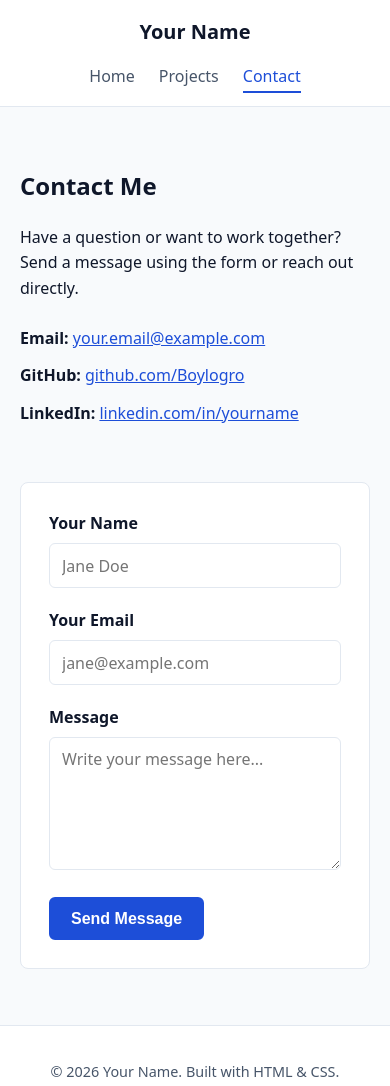
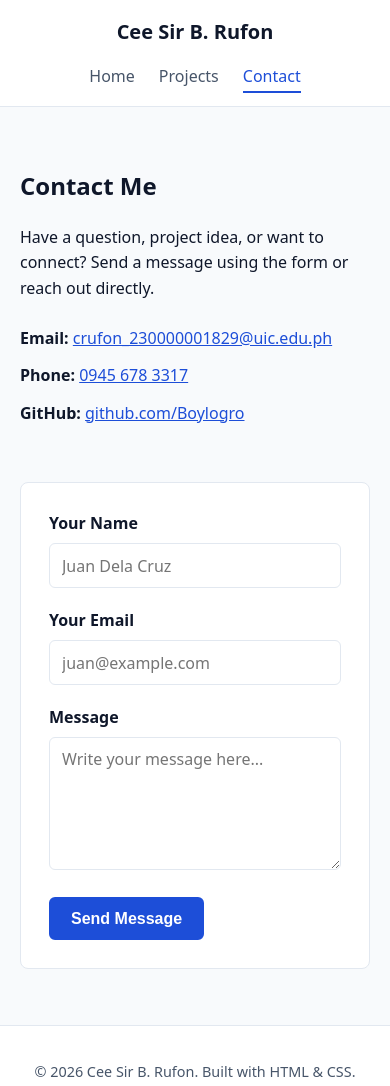
Before and after one commit to Boylogro/personal-portfoolyow, a plain HTML site: page contact.html in a window 390 px wide. Shown: the top 1086 px of the page. Drawn offline with Linux system fonts and the light colour scheme.

Commit message:
Update contact page with email, phone number, and GitHub link

```diff
--- a/contact.html
+++ b/contact.html
@@ -3,13 +3,13 @@
 <head>
   <meta charset="UTF-8">
   <meta name="viewport" content="width=device-width, initial-scale=1.0">
-  <title>Contact | Your Name</title>
+  <title>Contact | Cee Sir B. Rufon</title>
   <link rel="stylesheet" href="styles.css">
 </head>
 <body>
   <header class="site-header">
     <div class="container header-inner">
-      <a href="index.html" class="logo">Your Name</a>
+      <a href="index.html" class="logo">Cee Sir B. Rufon</a>
       <nav aria-label="Main navigation">
         <ul class="nav-list">
           <li><a href="index.html">Home</a></li>
@@ -24,23 +24,23 @@
     <section class="page-section contact-layout">
       <div class="contact-info">
         <h1>Contact Me</h1>
-        <p>Have a question or want to work together? Send a message using the form or reach out directly.</p>
+        <p>Have a question, project idea, or want to connect? Send a message using the form or reach out directly.</p>
         <ul class="contact-details">
-          <li><strong>Email:</strong> <a href="mailto:your.email@example.com">your.email@example.com</a></li>
+          <li><strong>Email:</strong> <a href="mailto:crufon_230000001829@uic.edu.ph">crufon_230000001829@uic.edu.ph</a></li>
+          <li><strong>Phone:</strong> <a href="tel:+639456783317">0945 678 3317</a></li>
           <li><strong>GitHub:</strong> <a href="https://github.com/Boylogro" target="_blank" rel="noopener noreferrer">github.com/Boylogro</a></li>
-          <li><strong>LinkedIn:</strong> <a href="https://linkedin.com" target="_blank" rel="noopener noreferrer">linkedin.com/in/yourname</a></li>
         </ul>
       </div>
 
       <form class="contact-form" action="#" method="post">
         <div class="form-group">
           <label for="name">Your Name</label>
-          <input type="text" id="name" name="name" placeholder="Jane Doe" required>
+          <input type="text" id="name" name="name" placeholder="Juan Dela Cruz" required>
         </div>
 
         <div class="form-group">
           <label for="email">Your Email</label>
-          <input type="email" id="email" name="email" placeholder="jane@example.com" required>
+          <input type="email" id="email" name="email" placeholder="juan@example.com" required>
         </div>
 
         <div class="form-group">
@@ -55,7 +55,7 @@
 
   <footer class="site-footer">
     <div class="container footer-inner">
-      <p>&copy; 2026 Your Name. Built with HTML &amp; CSS.</p>
+      <p>&copy; 2026 Cee Sir B. Rufon. Built with HTML &amp; CSS.</p>
       <ul class="footer-links">
         <li><a href="https://github.com/Boylogro" target="_blank" rel="noopener noreferrer">GitHub</a></li>
         <li><a href="contact.html">Contact</a></li>
```
